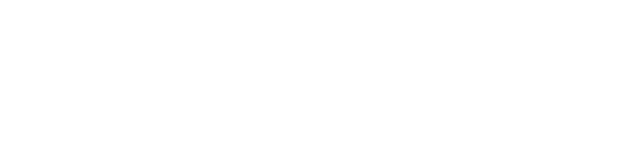
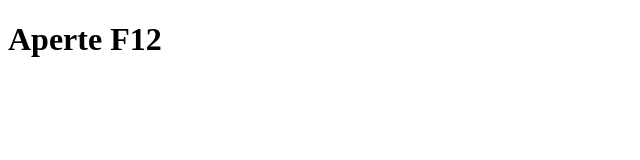
Before and after one commit to LabProgIC/revisao1, a website: page index.html in a window 1280 px wide. Shown: the whole page, without its empty margins (0-640 px from the left). Drawn offline with Linux system fonts and the light colour scheme.

Commit message:
instrução console

```diff
--- a/index.html
+++ b/index.html
@@ -13,6 +13,7 @@
         console.log(`intervalo(-4) = ${JSON.stringify(intervalo(-4))}`)
     </script>
   </head>
+    <h1>Aperte F12</h1>
   <body>
   </body>
 </html>
```
